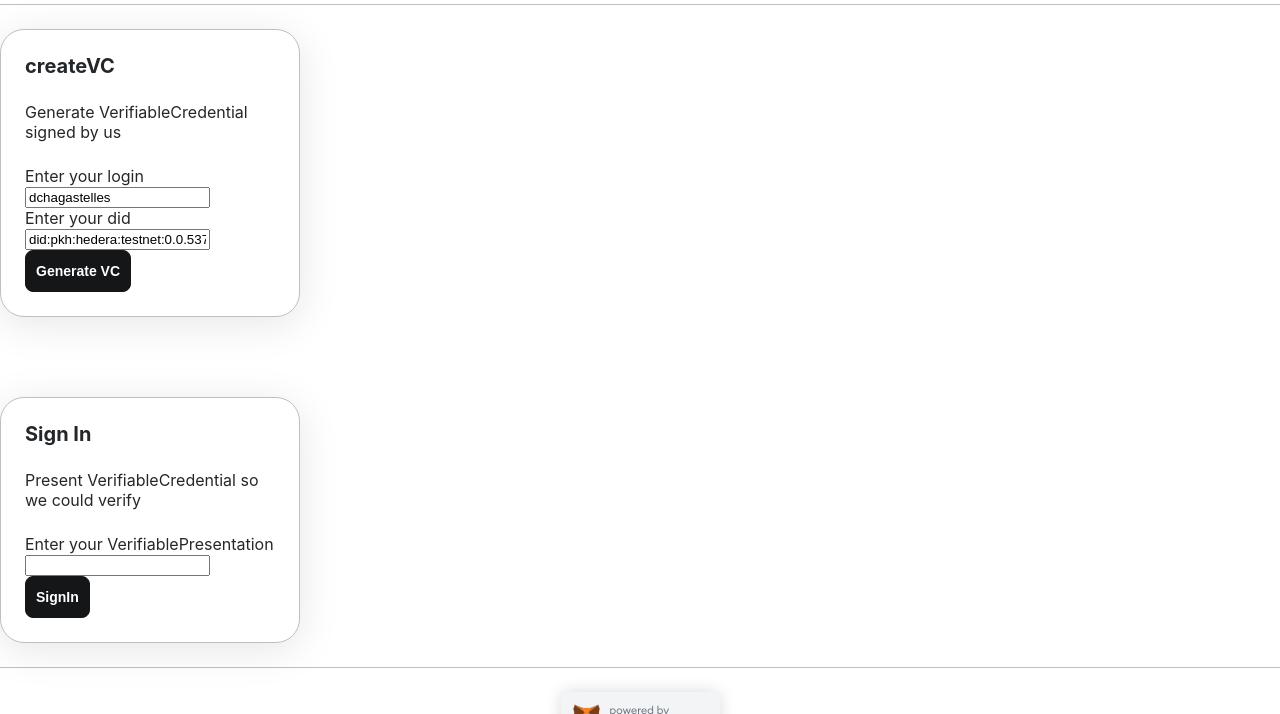
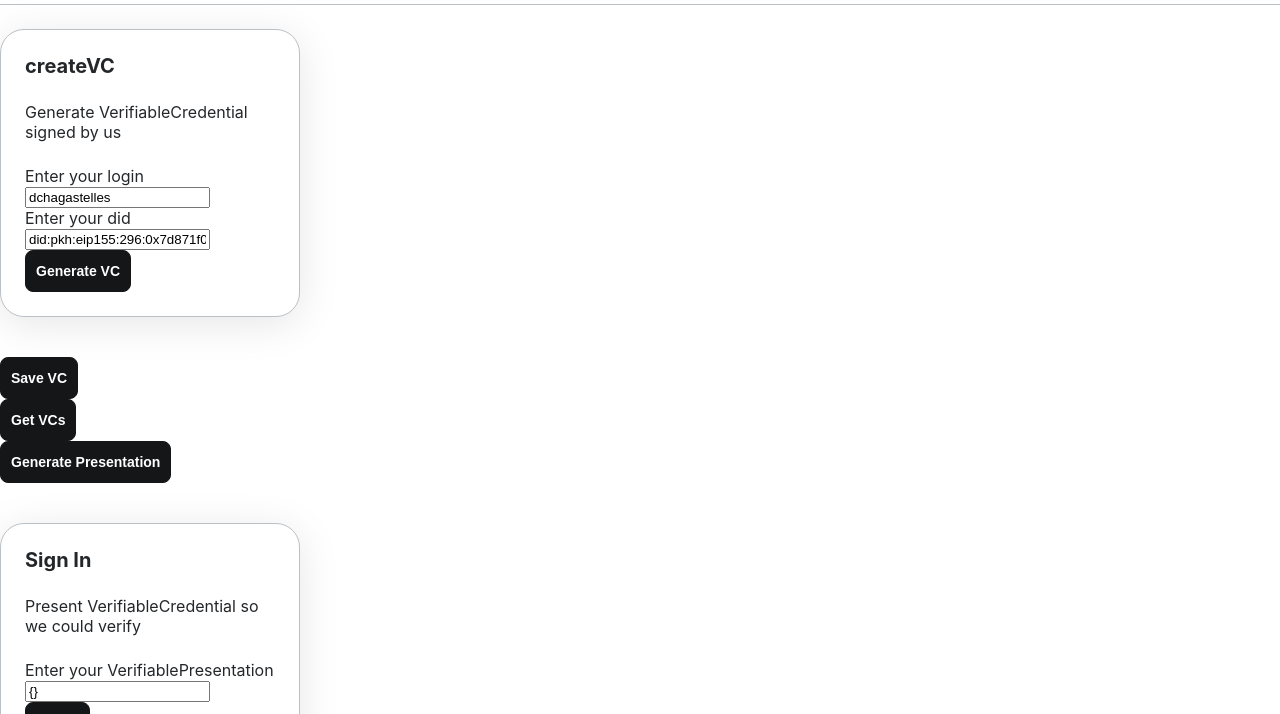
Before and after one commit to tuum-tech/identify, a Gatsby site in the folder packages/site/: page /login in a window 1280 px wide. Shown: the part 84-798 px from the top of the page. Built offline with nearby package versions, Linux system fonts and the light colour scheme; Gatsby itself is replaced by a stand-in of ours.

Commit message:
- save and retrieve VC - call signin on backend

```diff
--- a/packages/site/src/pages/login.tsx
+++ b/packages/site/src/pages/login.tsx
@@ -1,7 +1,10 @@
 import axios from 'axios';
 import { useState } from 'react';
-// import * as dotenv from 'dotenv';
+import { createVP, getCurrentNetwork, getVCs, saveVC } from './../utils/snap';
 
+import { ProofInfo } from '@tuum-tech/identity-snap/src/types/params';
+import { IDataManagerQueryResult } from '@tuum-tech/identity-snap/src/veramo/plugins/verfiable-creds-manager';
+import { VerifiableCredential, VerifiablePresentation } from '@veramo/core';
 import {
   Card, SendHelloButton
 } from '../components';
@@ -10,13 +13,16 @@ import {
 
 function LoginPage() {
   const [loginName, setLoginName] = useState('dchagastelles');
+
+  // TODO: get did by calling getDid
   const [identifier, setIdentifier] = useState(
-    'did:pkh:hedera:testnet:0.0.5373',
+    'did:pkh:eip155:296:0x7d871f006d97498ea338268a956af94ab2e65cdd',
   );
+  const [currentChainId, setCurrentChainId] = useState('');
+  const [presentation, setPresentation] = useState({});
 
-  const [presentation, setPresentation] = useState('');
-
-  const [ret, setRet] = useState('');
+  const [vc, setVC] = useState('');
+  const [vcId, setVcId] = useState('138af73c-f22d-4c75-b578-773fc70dff28');
 
   const handleCreateVC = async () => {
     // Send a POST request
@@ -31,14 +37,23 @@ function LoginPage() {
       },
     });
 
-    setRet(JSON.stringify(ret));
+    setVC(JSON.stringify(ret.data));
+
   };
 
+
+  const handleSaveVC = async () => {
+    // Send a POST request
+
+    let parsedVC : VerifiableCredential = JSON.parse(vc) as VerifiableCredential;
+    await saveVC(parsedVC);
+
+  };
 
   const handleSignIn = async () => {
     // Send a POST request
 
-    const backend_url = process.env.GATSBY_BACKEND_URL;
+     const backend_url = process.env.GATSBY_BACKEND_URL;
     const ret = await axios({
       method: 'post',
       url: `${backend_url}api/v1/credential/signin`,
@@ -47,9 +62,57 @@ function LoginPage() {
       },
     });
 
-    setRet(JSON.stringify(ret));
+    setVC(JSON.stringify(ret.data));
   };
 
+  const handleCreateVPClick = async () => {
+     try {
+      setCurrentChainId(await getCurrentNetwork());
+      const proofInfo: ProofInfo = {
+        proofFormat: 'jwt',
+        type: 'ProfileNamesPresentation',
+      };
+      console.log('vcId: ', vcId);
+      const vp = (await createVP(
+        vcId.trim().split(','),
+        proofInfo
+      )) as VerifiablePresentation;
+      setPresentation(vp);
+      console.log(`Your VP is: ${JSON.stringify(vp, null, 4)}`);
+      alert(`Your VP is: ${JSON.stringify(vp, null, 4)}`);
+    } catch (e) {
+      console.error(e);
+      //dispatch({ type: MetamaskActions.SetError, payload: e });
+    }
+  }
+
+
+  const handleGetVCsClick = async () => {
+    try {
+      setCurrentChainId(await getCurrentNetwork());
+      const options = {
+        store: 'snap',
+        returnStore: true,
+      };
+      const vcs = (await getVCs(
+        undefined,
+        options
+      )) as IDataManagerQueryResult[];
+      console.log(`Your VCs are: ${JSON.stringify(vcs, null, 4)}`);
+      if (vcs.length > 0) {
+        const keys = vcs.map((vc: { metadata: any }) => vc.metadata.id);
+        if (keys.length > 0) {
+          // setVcId(keys.toString());
+          // setVcIdsToBeRemoved(keys.toString());
+          // setVc(vcs[keys.length - 1].data as IDataManagerQueryResult);
+          alert(`Your VC IDs are: ${keys.toString()}`);
+        }
+      }
+    } catch (e) {
+      console.error(e);
+      //dispatch({ type: MetamaskActions.SetError, payload: e });
+    }
+  };
 
   return (
     <>
@@ -88,7 +151,26 @@ function LoginPage() {
         }}
         disabled={false}
       />
-      <p>{ret}</p>
+      <p>
+        {vc}
+        <SendHelloButton
+          buttonText="Save VC"
+          onClick={handleSaveVC}
+          disabled={false}
+        />
+        <SendHelloButton
+          buttonText="Get VCs"
+          onClick={handleGetVCsClick}
+          disabled={false}
+        />
+        <SendHelloButton
+          buttonText="Generate Presentation"
+          onClick={handleCreateVPClick}
+          disabled={false}
+        />
+
+      </p>
+
       <Card
         content={{
           title: 'Sign In',
@@ -99,7 +181,7 @@ function LoginPage() {
                 Enter your VerifiablePresentation
                 <input
                   type="text"
-                  value={presentation}
+                  value={JSON.stringify(presentation)}
                   onChange={(e) => setPresentation(e.target.value)}
                 />
               </label>
--- a/packages/snap/snap.manifest.json
+++ b/packages/snap/snap.manifest.json
@@ -7,7 +7,7 @@
     "url": "https://github.com/tuum-tech/identity-snap.git"
   },
   "source": {
-    "shasum": "QuryVUkuA5sEemtNWPt00y2STh+PQ0C9VUktP7FbIgE=",
+    "shasum": "Q/QHuuJenwVJ1WKdB7iXClJzXV8U7hIgrBFxLyxI6/I=",
     "location": {
       "npm": {
         "filePath": "dist/snap.js",
```
